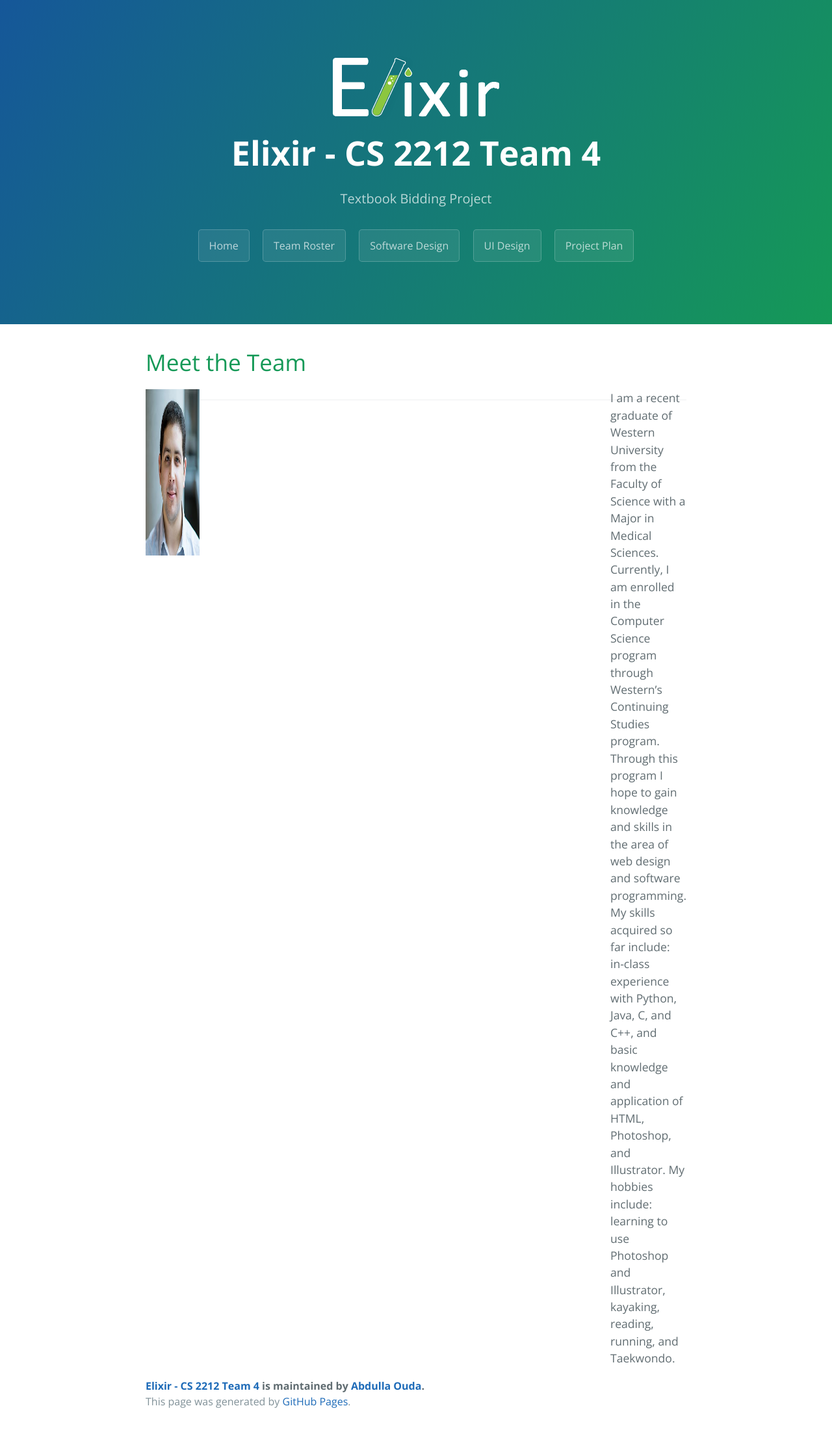
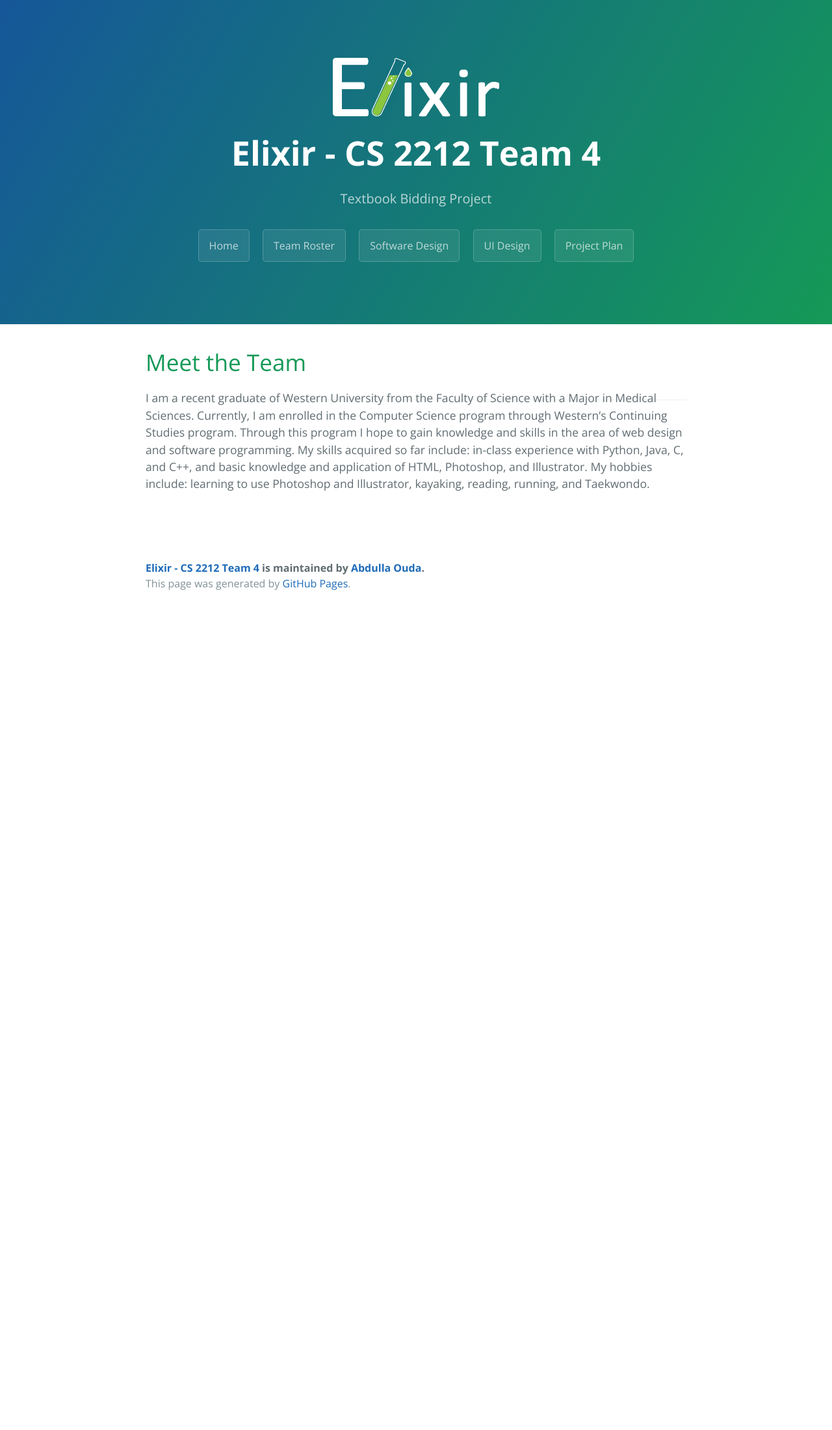
Before and after one commit to zpan45/textbook.town, a Jekyll site: the page built from docs/roster.html, in a window 1280 px wide. Shown: the whole page at 65% size. Built offline with Jekyll 4.4.1, drawn with Linux system fonts in a browser that asks for light colours; after the commit the page ends 942 px from its top, so only the background shows below that.

Commit message:
Update roster.html

```diff
--- a/docs/roster.html
+++ b/docs/roster.html
@@ -7,10 +7,10 @@ title: {{ site.name }}
   <body>
     <h1> Meet the Team </h1>
     <div class="person1" style="float:left; display:inline-block; ">
-        <span style="float:left;width: 10%;">
+        <span style="float:left;width: 0%;">
             <img src="images/Abdulla.jpg" width="256" height="256" />
         </span>
-        <span style="float:right;width: 10%;">
+        <span style="float:right;width: 100%;">
             <p style="float:right; display:block;">I am a recent graduate of Western University from the Faculty of Science with a Major in Medical Sciences. Currently, I am enrolled in the Computer Science program through Western’s Continuing Studies program. Through this program I hope to gain knowledge and skills in the area of web design and software programming. My skills acquired so far include: in-class experience with Python, Java, C, and C++, and basic knowledge and application of HTML, Photoshop, and Illustrator. My hobbies include: learning to use Photoshop and Illustrator, kayaking, reading, running, and Taekwondo.
             </p>
         </span>
```
